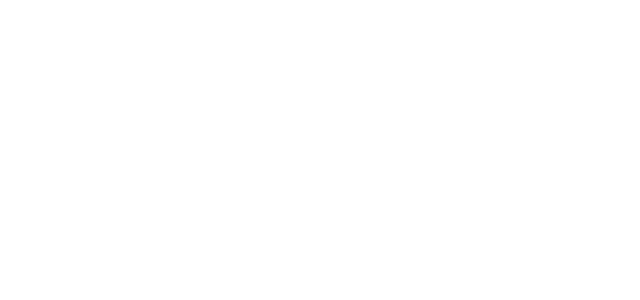
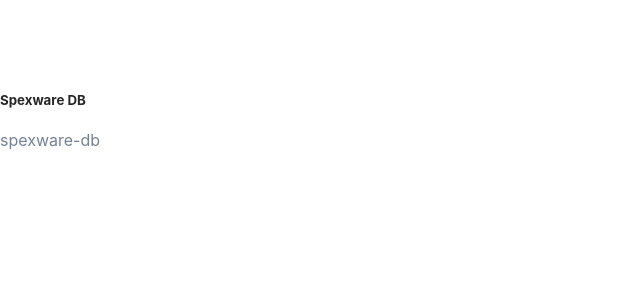
Before and after one commit to daxhboard/firestore-explorer, a React (Create React App) app in the folder app/: page / in a window 1280 px wide. Shown: the top 300 px of the page, without its empty margins (0-640 px from the left). Built offline with nearby package versions, Linux system fonts and the light colour scheme.

Commit message:
Add Project Card

```diff
--- a/app/src/App.js
+++ b/app/src/App.js
@@ -1,7 +1,13 @@
+import React from "react";
 import "./styles/App.css";
+import CardDocument from "./component/Cards/CardDocument";
 
 function App() {
-  return <div className="App"></div>;
+  return (
+    <div className="App container">
+      <CardDocument cardTitle="Spexware DB" cardId="spexware-db" />
+    </div>
+  );
 }
 
 export default App;
--- /dev/null
+++ b/app/src/component/Cards/CardDocument.jsx
@@ -0,0 +1,14 @@
+import React from "react";
+import "./Cards.css";
+
+function CardDocument(props) {
+  return (
+    <div className="card card-items w-25 mt-5 shadow text-center">
+      <div className="card-body">
+        <h5 className="card-title clr-2727 pt-7">{props.cardTitle}</h5>
+        <span className="clr-2">{props.cardId}</span>
+      </div>
+    </div>
+  );
+}
+export default CardDocument;
--- /dev/null
+++ b/app/src/component/Cards/Cards.css
@@ -0,0 +1,15 @@
+.clr-2 {
+  color: #748096;
+}
+.clr-2727 {
+  color: #272727;
+}
+.card-items {
+  min-height: 40vh;
+  align-items: center;
+  border: none;
+  border-radius: 12px;
+}
+.pt-7 {
+  padding-top: 70px;
+}
```
